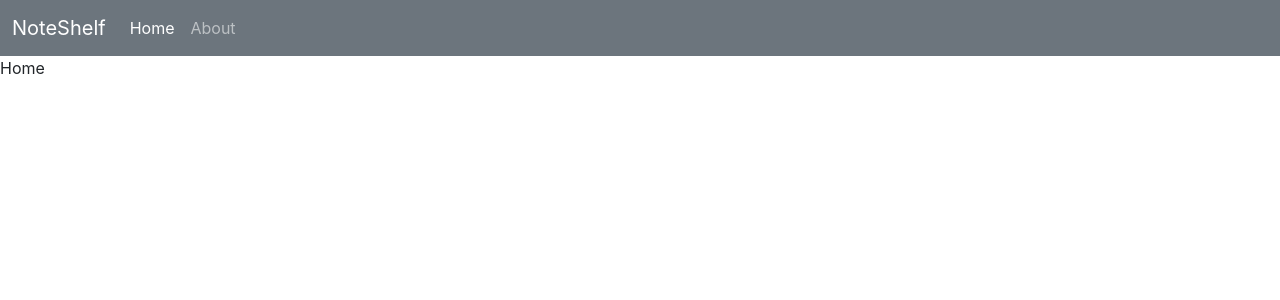
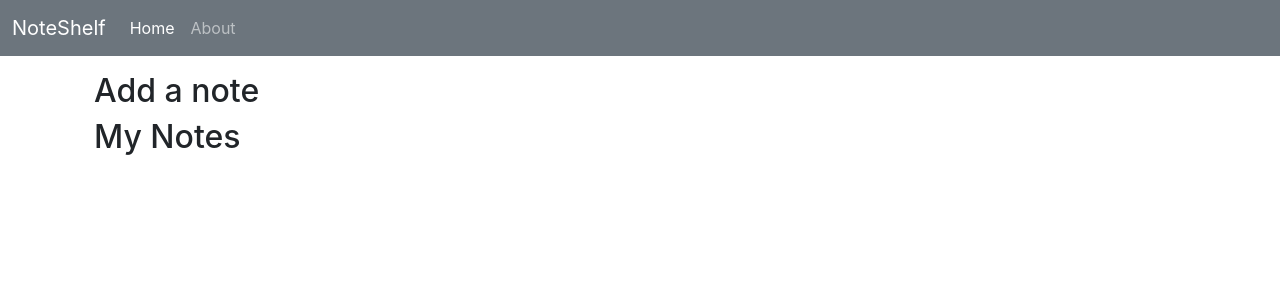
Before and after one commit to WolfSlayer2/noteshelf, a React (Create React App) app: page / in a window 1280 px wide. Shown: the top 300 px of the page. Built offline with nearby package versions, Linux system fonts and the light colour scheme.

Commit message:
useLocation Hook for active page

```diff
--- a/src/App.js
+++ b/src/App.js
@@ -15,10 +15,12 @@ function App() {
       <NoteState>
         <Router>
           <Navbar />
+          <div className="container">
             <Routes>
               <Route exact path="/" element={<Home />} />
               <Route exact path="/about" element={<About />} />
             </Routes>
+          </div>
         </Router>
       </NoteState>
     </>
--- a/src/components/Home.js
+++ b/src/components/Home.js
@@ -2,6 +2,11 @@ import React from 'react'
 
 export default function Home() {
   return (
-    <div>Home</div>
+    <div>
+      <div className="container my-3">
+        <h2>Add a note</h2>
+        <h2>My Notes</h2>
+      </div>
+    </div>
   )
 }
--- a/src/components/Navbar.js
+++ b/src/components/Navbar.js
@@ -1,7 +1,9 @@
 import React from 'react'
-import { Link } from 'react-router-dom'
+import { Link, useLocation } from 'react-router-dom'
 
 export default function Navbar() {
+    let location = useLocation();
+
     return (
         <nav className="navbar navbar-expand-lg navbar-dark bg-secondary">
             <div className="container-fluid">
@@ -22,12 +24,12 @@ export default function Navbar() {
                 <div className="collapse navbar-collapse" id="navbarSupportedContent">
                     <ul className="navbar-nav me-auto mb-2 mb-lg-0">
                         <li className="nav-item">
-                            <Link className="nav-link active" aria-current="page" to="/">
+                            <Link className={`nav-link ${location.pathname === '/' ? "active" : ''}`} aria-current="page" to="/">
                                 Home
                             </Link>
                         </li>
                         <li className="nav-item">
-                            <Link className="nav-link" to="/about">
+                            <Link className={`nav-link ${location.pathname === '/about' ? "active" : ''}`} to="/about">
                                 About
                             </Link>
                         </li>
```
Lines whose indentation alone changed are shown as unchanged.
